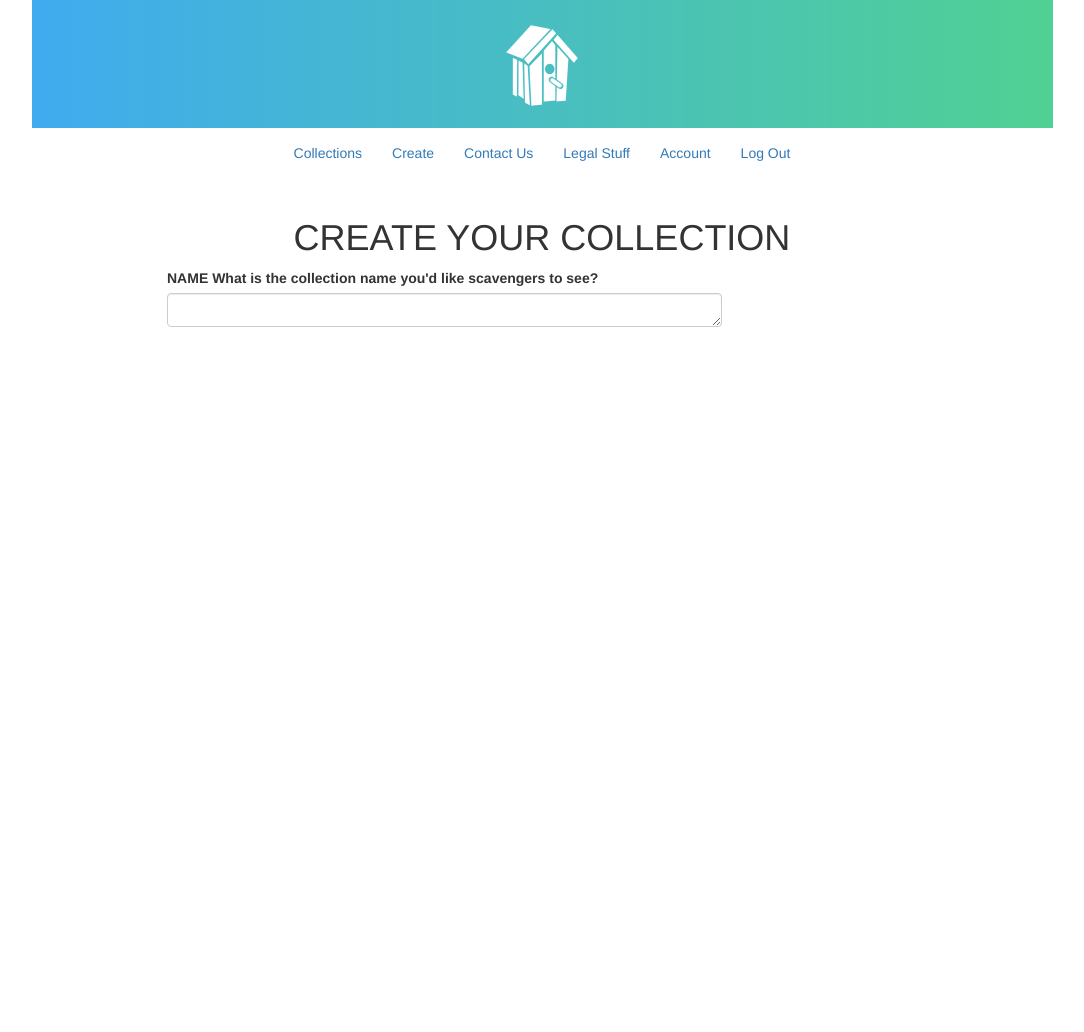
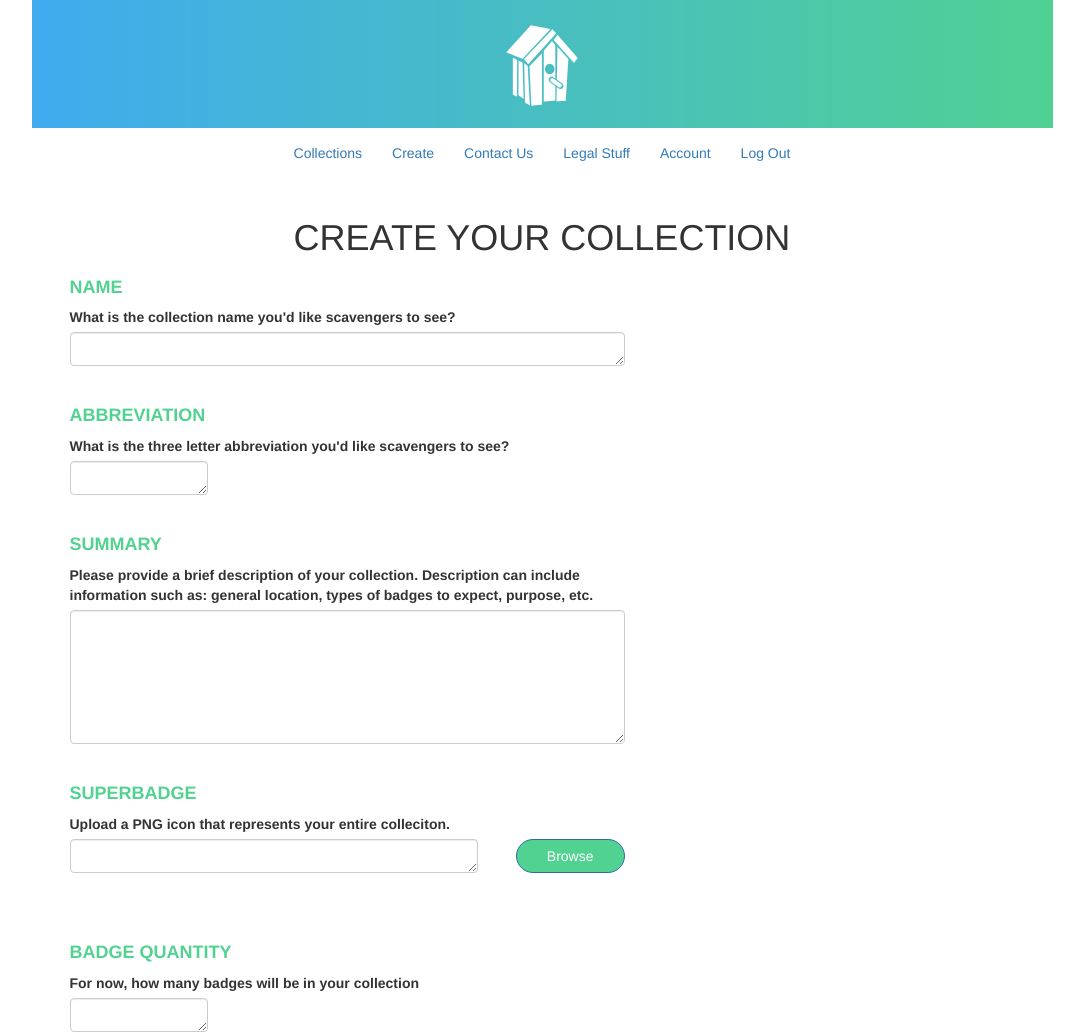
Before and after one commit to CSCD488Team1-F17/MagpieCMS, a PHP site: template app/templates/create.twig in a window 1280 px wide. Shown: the whole page, without its empty margins (98-1182 px from the left). Before the commit the page ends 327 px from the top, so only its background shows below. Run offline with PHP 8.4, Linux system fonts and the light colour scheme; the template is opened without the code that fills it, so the values that code supplies are empty; some libraries are stand-ins or nearby versions.

Commit message:
partially done

```diff
--- a/app/templates/create.twig
+++ b/app/templates/create.twig
@@ -4,13 +4,41 @@
     <div class="container">
         <h1>CREATE YOUR COLLECTION</h1>
         <div class="row">
-            <div class="col-md-2"></div>
+            <div class="col-md-1"></div>
             <div class="col-md-6">
-                <label>NAME</label>
+                <h4 style="color:#52D291"><strong>NAME</strong></h4>
+                <div></div>
                 <label>What is the collection name you'd like scavengers to see?</label>
-                 <textarea class="form-control" rows="1" id="message"></textarea>
+                <textarea class="form-control" rows="1" id="name"></textarea>
+                <div style="padding: 15px"></div>
+                <h4 style="color:#52D291"><strong>ABBREVIATION</strong></h4>
+                <div></div>
+                <label>What is the three letter abbreviation you'd like scavengers to see?</label>
+                <textarea class="form-control" rows="1" id="abbreviation" style="width:25%"></textarea>
+                <div style="padding: 15px"></div>
+                <h4 style="color:#52D291"><strong>SUMMARY</strong></h4>
+                <div></div>
+                <label>Please provide a brief description of your collection. Description can include information such as: general location, types of badges to expect, purpose, etc.</label>
+                <textarea class="form-control" rows="6" id="summary"></textarea>
+                <div style="padding: 15px"></div>
+                <h4 style="color:#52D291"><strong>SUPERBADGE</strong></h4>
+                <div></div>
+                <label>Upload a PNG icon that represents your entire colleciton.</label>
+                <div class="row">
+                    <div class="col-md-9">
+                        <textarea class="form-control" rows="1" id="superbadge"></textarea>
+                    </div>
+                    <div class="col-md-3">
+                        <button type="button" class="btn btn-primary pull-right" id="submit" style="border-radius: 17px; background: #52D291; padding-left: 30px; padding-right: 30px;">Browse</button>
+                    </div>
+                </div>
+                <div style="padding: 30px"></div>
+                <h4 style="color:#52D291"><strong>BADGE QUANTITY</strong></h4>
+                <div></div>
+                <label>For now, how many badges will be in your collection</label>
+                <textarea class="form-control" rows="1" id="badgeq" style="width:25%"></textarea>
             </div>
-            <div class="col-md-4"></div>
+            <div class="col-md-5"></div>
         </div>
     </div>
 {% endblock %}
```
